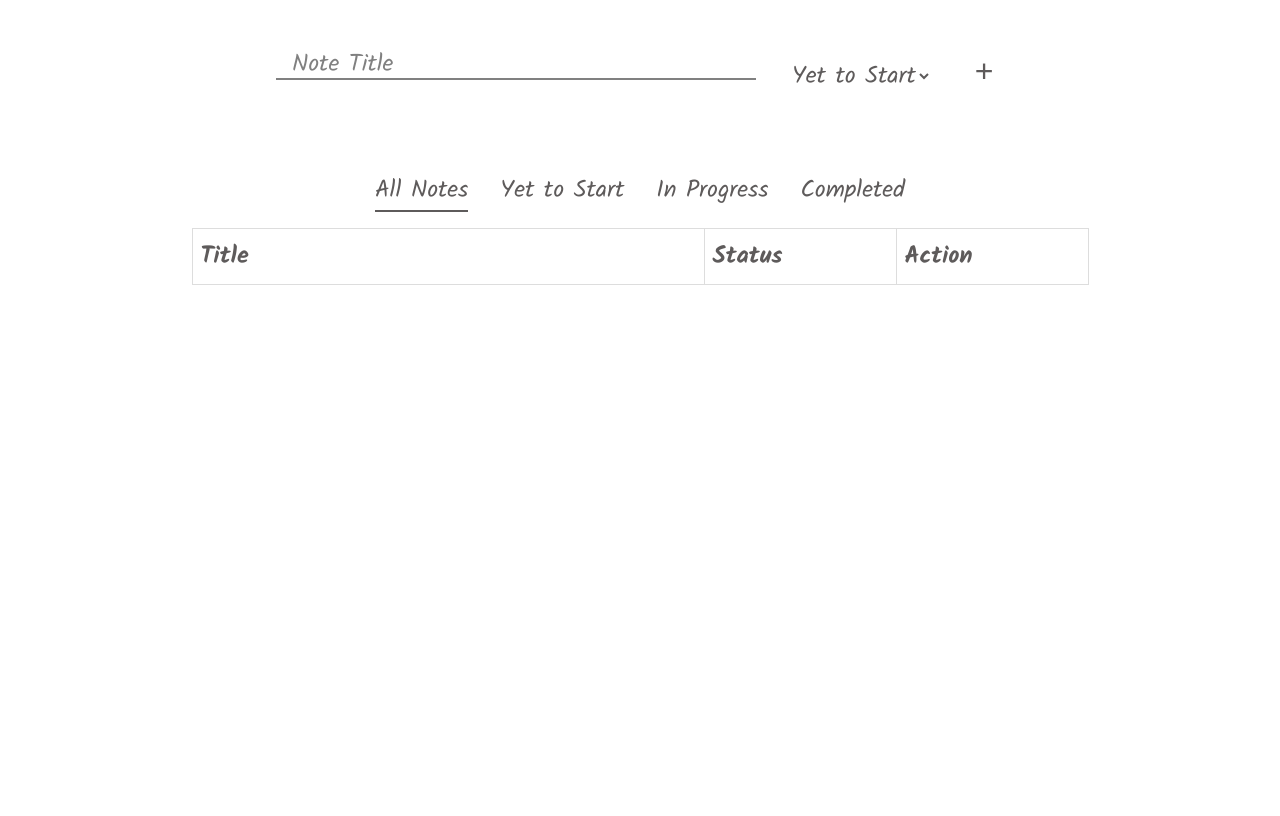
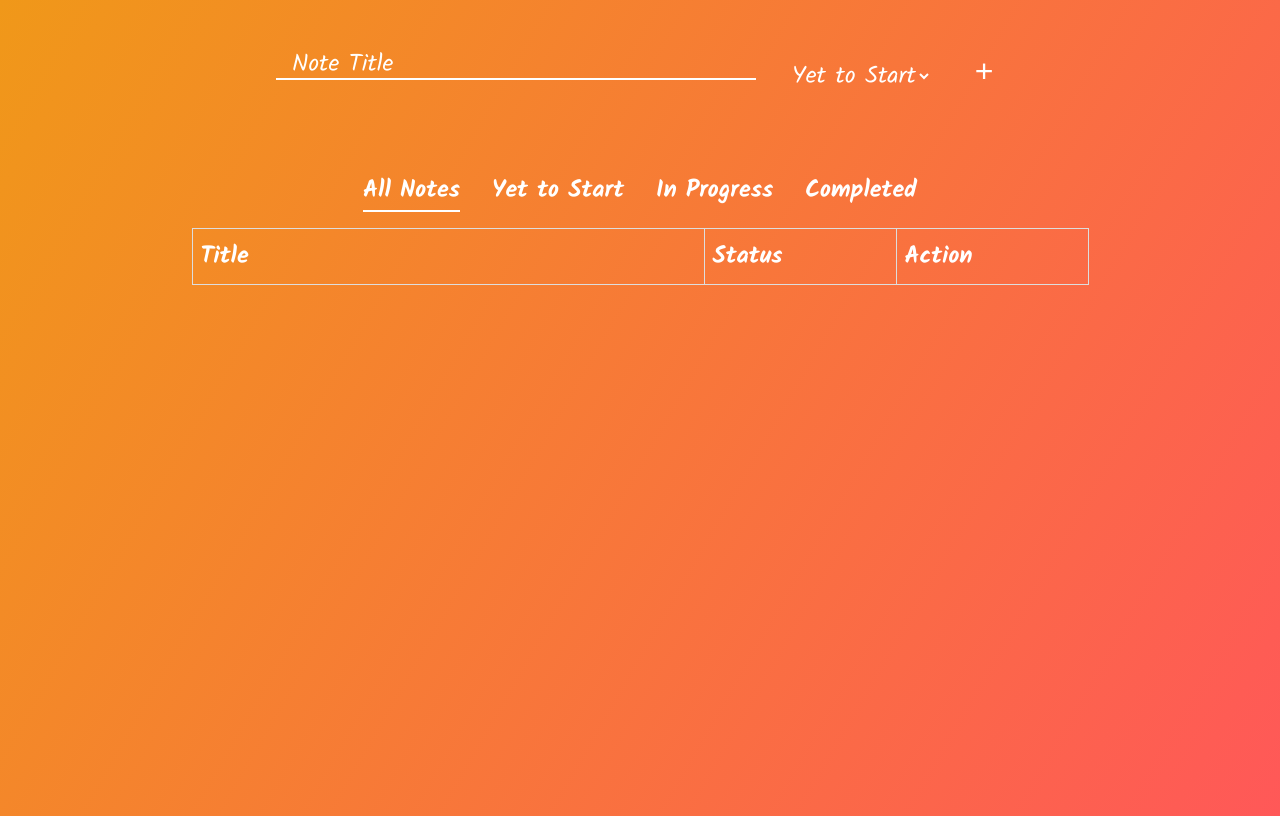
Before and after one commit to rahulakarapu/notes, a React (Create React App) app: page / in a window 1280 px wide. Built offline with nearby package versions, Linux system fonts and the light colour scheme.

Commit message:
CSS Modification & Minor Corrections

```diff
--- a/src/components/App/App.js
+++ b/src/components/App/App.js
@@ -94,9 +94,9 @@ function App() {
                   <td className="table__data__row__status">{obj[e.status]}</td>
                   <td className="table__data__row__action">
                     <div className="table__data__row__action__container">
-                      { e.status !== "active" ? <button className="action" title="Set to In Progress"><i class="fa fa-spinner"></i></button> : null }
-                      { e.status !== "completed" ? <button className="action" title="Set to Completed"><i class="fa fa-check"></i></button> : null }
-                      <button className="action" title="Delete Note"><i class="	fa fa-trash-o"></i></button>
+                      { e.status !== "active" ? <button className="action" title="Set to In Progress"><i className="fa fa-spinner"></i></button> : null }
+                      { e.status !== "completed" ? <button className="action" title="Set to Completed"><i className="fa fa-check"></i></button> : null }
+                      <button className="action" title="Delete Note"><i className="	fa fa-trash-o"></i></button>
                     </div>
                   </td>
                 </tr>
--- a/src/components/App/App.scss
+++ b/src/components/App/App.scss
@@ -1,7 +1,7 @@
-$section-clr: gray;
-$section-clr-hover: #5e5b5b;
-$section-clr-focus: #5e5b5b;
-$font-color: #5e5b5b;
+$section-clr: white;
+$section-clr-hover: white;
+$section-clr-focus: white;
+$font-color: white;
 
 
 *,
@@ -19,6 +19,7 @@ body {
   font-size: 1.5rem;
   font-family: 'Kalam', cursive;
   // background-image: linear-gradient(to top, #cfd9df 0%, #e2ebf0 100%);
+  background-image: linear-gradient(-60deg, #ff5858 0%, #f09819 100%);
 }
 
 .App {
@@ -51,6 +52,8 @@ body {
     padding: 0.5rem;
     background: none;
     border-color: $section-clr;
+    caret-color: white;
+    color:white;
 
     &:hover {
       border-color: $section-clr-hover;
@@ -149,6 +152,7 @@ body {
         justify-content: center;
         min-height: 2rem;
         margin: 1rem;
+        font-weight: bold;
 
         &:hover {
           cursor: pointer;
@@ -188,6 +192,8 @@ body {
 }
 
 .table__data__row {
+  font-weight: lighter;
+
   &__title {
     width: 40vw;
 
@@ -214,10 +220,6 @@ td, th {
   padding: 8px;
 }
 
-tr:nth-child(even) {
-  background-color: #dddddd;
-}
-
 .table__data__row__action__container {
   display: flex;
   justify-content: space-around;
```
Also changed, not shown: public/manifest.json.
